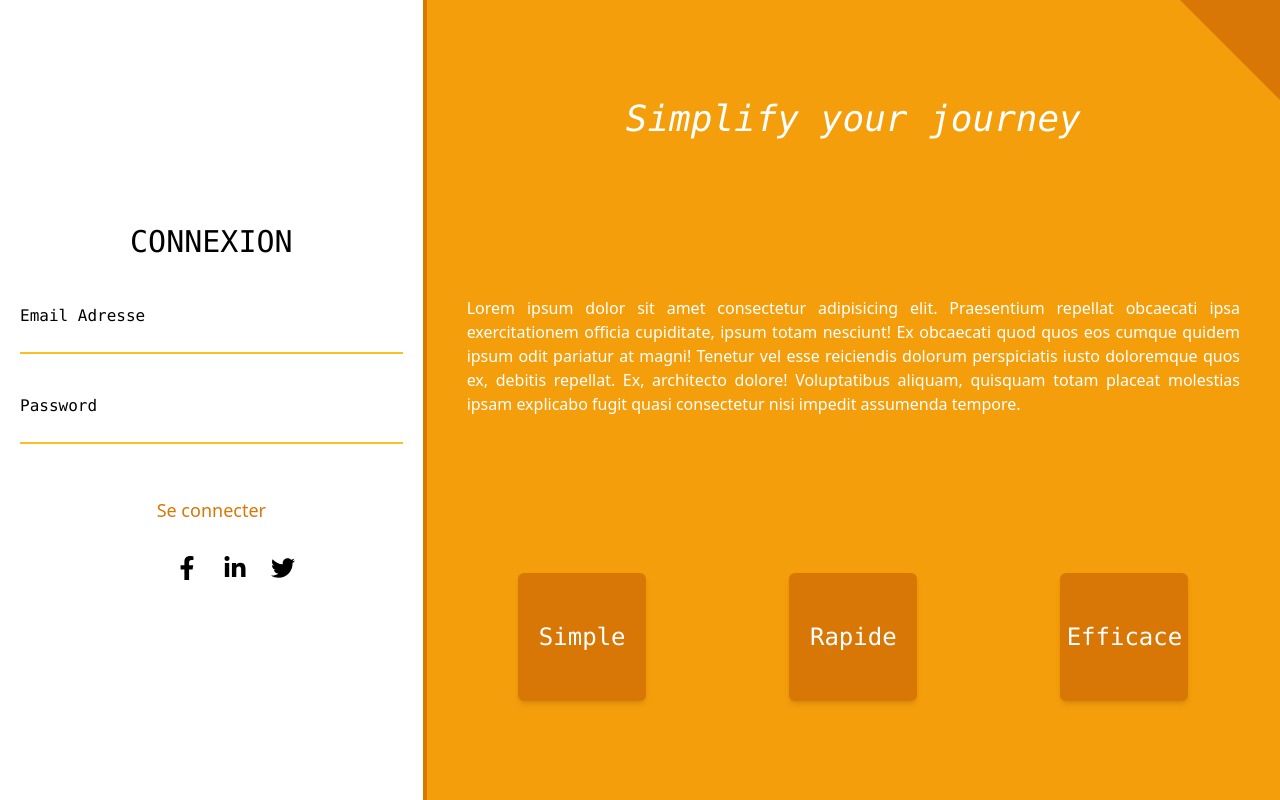
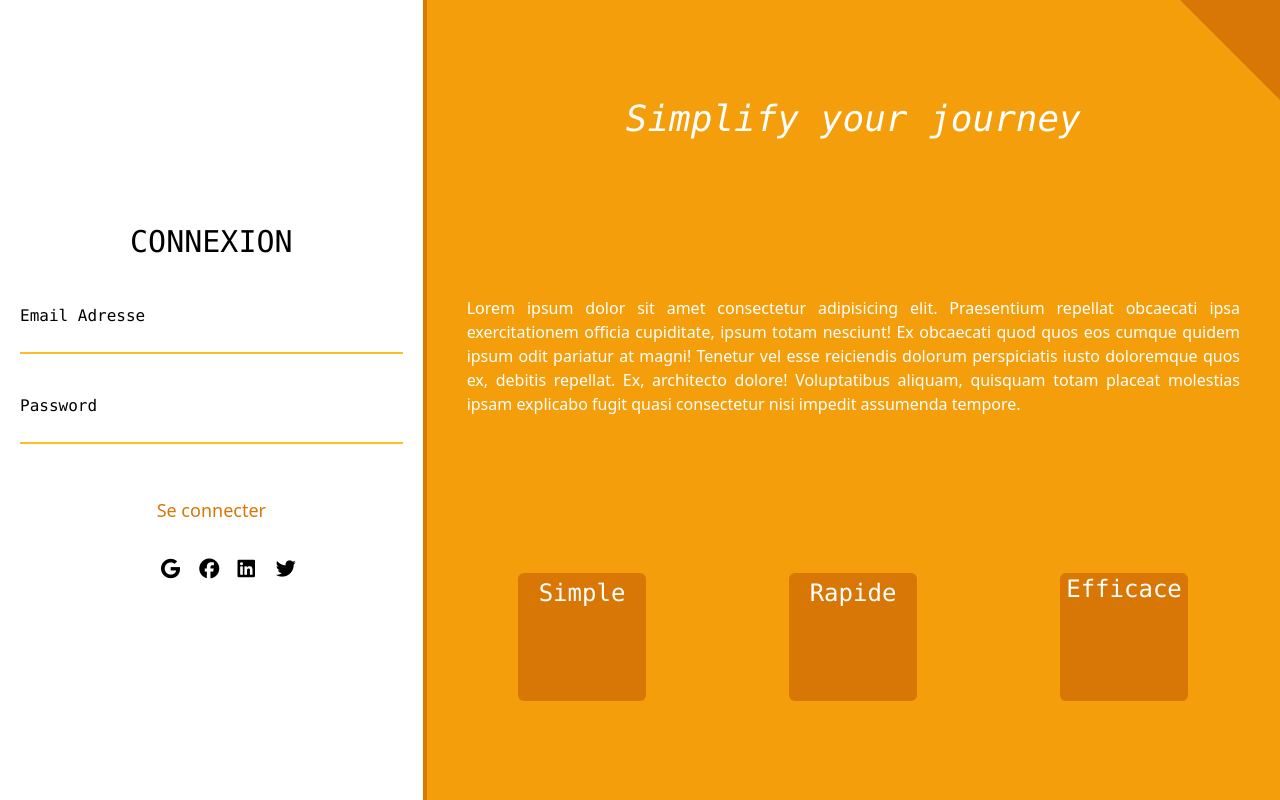
Before and after one commit to Diokou-Tech/Todo-App-.Net-Angular, an Angular app: page /auth in a window 1280 px wide. Built offline with nearby package versions, Linux system fonts and the light colour scheme; some icons are missing.

Commit message:
update-theme-login-register-page-with-hover-css

```diff
--- a/angular.json
+++ b/angular.json
@@ -26,7 +26,7 @@
             ],
             "styles": [
               "src/styles.css",
-              "node_modules/hover.css/css/hover-min.css"
+              "node_modules/hover.css/css/hover.css"
             ],
             "scripts": [
               "src/assets/js/script.js"
--- a/src/app/user/components/index/index.component.html
+++ b/src/app/user/components/index/index.component.html
@@ -1,8 +1,8 @@
 <div class="container-fluid flex h-screen-80 bg-white">
-    <section class="lg:w-1/3 w-2/4 border-r-4 border-amber-600">
+    <section class="lg:w-1/3 md:w-2/4 md:block w-full md:border-r-4 border-amber-600">
         <router-outlet></router-outlet>
     </section>
-    <section class="lg:w-2/3 w-2/4 bg-amber-500 h-screen text-white flex flex-col p-5 items-center justify-around">
+    <section class="lg:w-2/3 md:w-2/4 md:flex hidden bg-amber-500 h-screen text-white flex-col p-5 items-center justify-around">
         <h1 class="font-mono text-center m-0 text-4xl bold italic">
             Simplify your journey
         </h1>
@@ -11,16 +11,16 @@
             Tenetur vel esse reiciendis dolorum perspiciatis iusto doloremque quos ex, debitis repellat. Ex, architecto dolore! Voluptatibus aliquam, quisquam totam placeat molestias ipsam explicabo fugit quasi consectetur nisi impedit assumenda tempore.
         </p>
         <div class="flex w-full items-center justify-around text-center">
-            <div class="w-32 h-32 rounded-md flex items-center flex-col hover:bg-white hover:text-amber-600 transition-500 duration-500 flex items-center justify-center font-mono text-2xl bg-amber-600 shadow-md">
+            <div class="w-32 hvr-glow h-32 rounded-md flex items-center flex-col hover:bg-white hover:text-amber-600 transition-500 duration-500 flex items-center justify-center font-mono text-2xl bg-amber-600 shadow-md">
                 <i class="fad fa-meteor text-3xl"></i>
                 Simple
             </div>
-            <div class="w-32 h-32 rounded-md flex items-center flex-col hover:bg-white hover:text-amber-600 transition-500 duration-500 flex items-center justify-center font-mono text-2xl bg-amber-600 shadow-md">
-                <i class="fad fa-bolt text-3xl"></i>
+            <div class="w-32 hvr-glow h-32 rounded-md flex items-center flex-col hover:bg-white hover:text-amber-600 transition-500 duration-500 flex items-center justify-center font-mono text-2xl bg-amber-600 shadow-md">
+                <i class="fad fa-bolt hvr-icon text-3xl"></i>
                 Rapide
             </div>
-            <div class="w-32 h-32 rounded-md flex items-center flex-col hover:bg-white hover:text-amber-600 transition-500 duration-500 flex items-center justify-center font-mono text-2xl bg-amber-600 shadow-md">
-                <i class="fad fa-flask"></i>
+            <div class="w-32 hvr-glow h-32 rounded-md flex items-center flex-col hover:bg-white hover:text-amber-600 transition-500 duration-500 flex items-center justify-center font-mono text-2xl bg-amber-600 shadow-md">
+                <i class="fad fa-flask hvr-icon"></i>
                 Efficace
             </div>
         </div>
--- a/src/app/user/components/login/login.component.html
+++ b/src/app/user/components/login/login.component.html
@@ -21,24 +21,27 @@
             <input type="password" autocomplete="none" name="password" id="password" class="block w-full focus:outline-none hover:outline-none border-b-2 border-amber-400">
         </p>
         <p class="mt-5">
-            <button class="p-3 hvr-grow shadow-lg bg-white text-amber-600 transition-300 duration-500 rounded text-lg bold w-full">
+            <button class="p-3 hvr-sweep-to-right shadow-lg bg-white text-amber-600 focus:outline-none hover:outline-none transition-300 duration-500 rounded text-lg bold w-full">
                 <i class="fad fa-sign-in-alt"></i>
                 Se connecter
             </button>
         </p>
-        <p class="mt-5 sm:w-2/4 w-1/4 mx-auto flex justify-around">
+        <p class="mt-5 md:w-2/4 w-3/4 mx-auto flex items-center justify-around">
             <a routerLink="register" class="h-6 w-6" title="Register">
                 <i class="fad fa-user-plus fa-lg"></i>
             </a>
-            <a href="" title="Facebook Login">
-                <img class="h-6  w-6" src="../../../../assets/social_svg/facebook-f-brands.svg" alt="">
+            <a routerLink="register" class="h-6 w-6" title="Google Login">
+                <i class="fab fa-google fa-lg"></i>
             </a>
-            <a href="" title="Linkedin Login">
-                <img class="h-6  w-6" src="../../../../assets/social_svg/linkedin-in-brands.svg" alt="">
+            <a href="" title="Facebook Login"  class="h-6 w-6">
+                <i class="fab fa-facebook fa-lg"></i>
             </a>
-            <a href="" title="Twitter Login">
-                <img class="h-6 w-6" src="../../../../assets/social_svg/twitter-brands.svg" alt="">
+            <a href="" title="Linkedin Login"  class="h-6 w-6">
+                <i class="fab fa-linkedin fa-lg"></i>
             </a>
-        </p>
+            <a href="" title="Twitter Login"  class="h-6 w-6">
+                <i class="fab fa-twitter fa-lg"></i>
+            </a>
+             </p>
     </form>
 </section>
--- a/src/app/user/components/register/register.component.html
+++ b/src/app/user/components/register/register.component.html
@@ -34,7 +34,7 @@
             </p>
             <p class="my-5">
                 <button
-                    class="p-3 shadow-lg hvr-underline-from-left bg-white text-amber-600 transition-300 duration-500 rounded text-lg bold w-full">
+                    class="p-3 shadow-lg hvr-sweep-to-right bg-white text-amber-600 transition-300 focus:outline-none hover:outline-none duration-500 rounded text-lg bold w-full">
                     <i class="fad fa-save"></i>
                     S'inscrire
                 </button>
```
